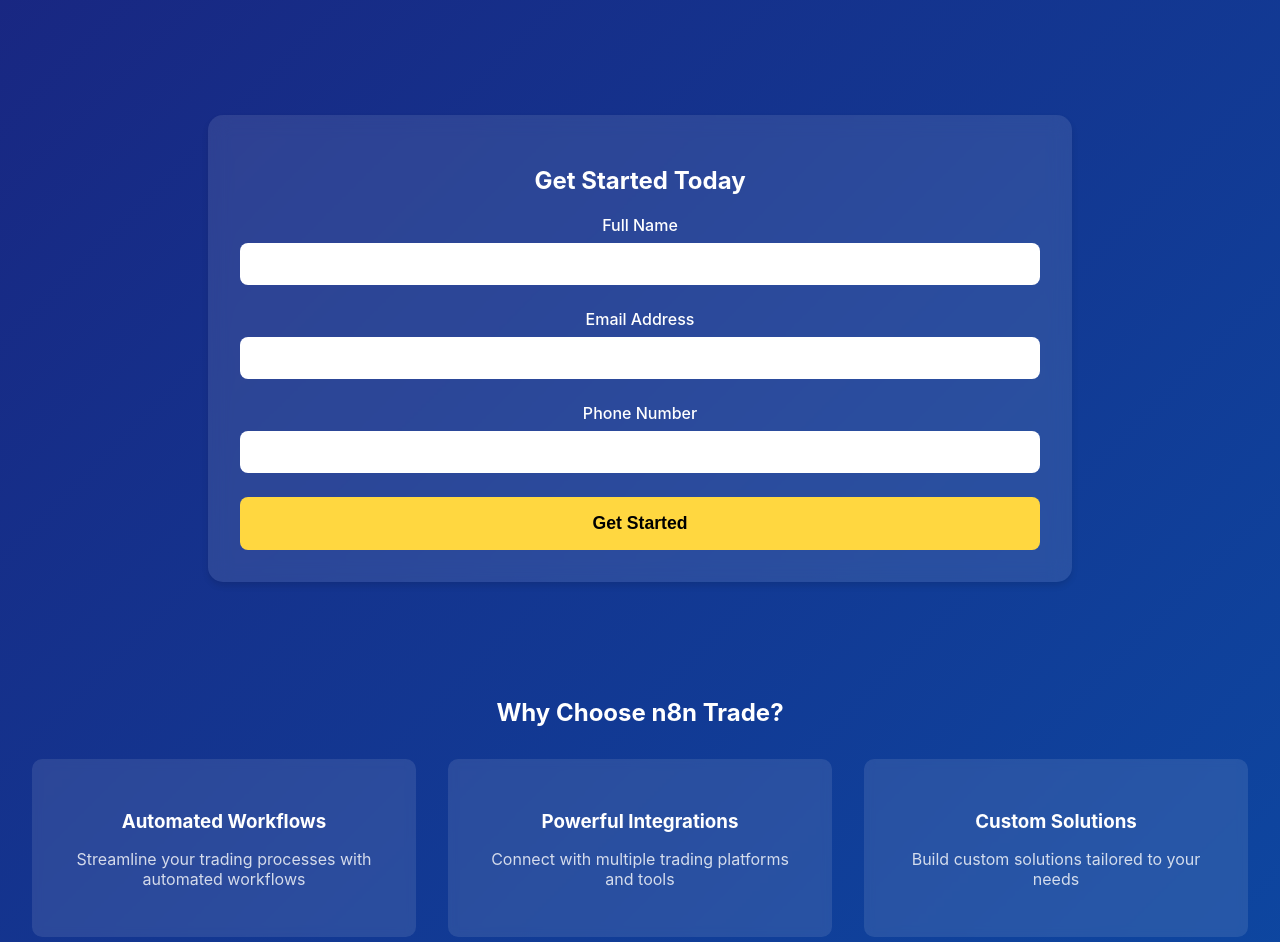
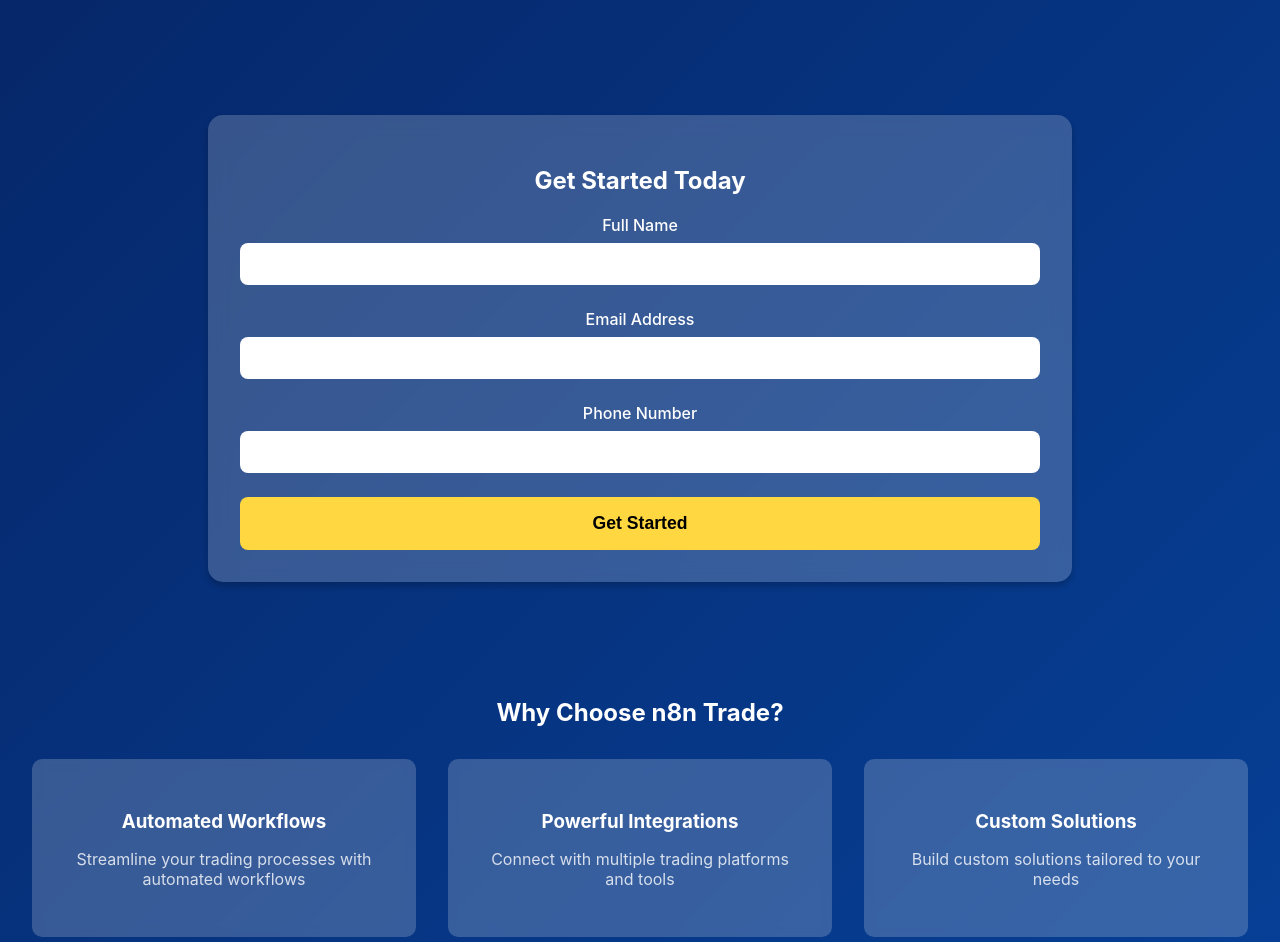
Before and after one commit to IrronRoman19/n8n-funnel, a React (Create React App) app: page / in a window 1280 px wide. Shown: the part 290-1232 px from the top of the page. Built offline with nearby package versions, Linux system fonts and the light colour scheme.

Commit message:
Modified style landingpage.css

```diff
--- a/src/components/LandingPage.css
+++ b/src/components/LandingPage.css
@@ -3,7 +3,7 @@
   display: flex;
   flex-direction: column;
   padding: 2rem;
-  background: linear-gradient(135deg, #1a237e, #0d47a1);
+  background: linear-gradient(135deg, #062464, #064097);
   color: white;
 }
 
@@ -26,7 +26,7 @@
 }
 
 .lead-form {
-  background: rgba(255, 255, 255, 0.1);
+  background: rgba(255, 255, 255, 0.2);
   backdrop-filter: blur(10px);
   border-radius: 15px;
   padding: 2rem;
@@ -34,7 +34,7 @@
   max-width: 800px;
   text-align: center;
   width: 90%;
-  box-shadow: 0 4px 6px rgba(0, 0, 0, 0.1);
+  box-shadow: 0 4px 6px rgba(0, 0, 0, 0.2);
 }
 
 .form-container {
@@ -90,7 +90,7 @@
 }
 
 .feature-card {
-  background: rgba(255, 255, 255, 0.1);
+  background: rgba(255, 255, 255, 0.2);
   padding: 2rem;
   border-radius: 10px;
   backdrop-filter: blur(5px);
```
